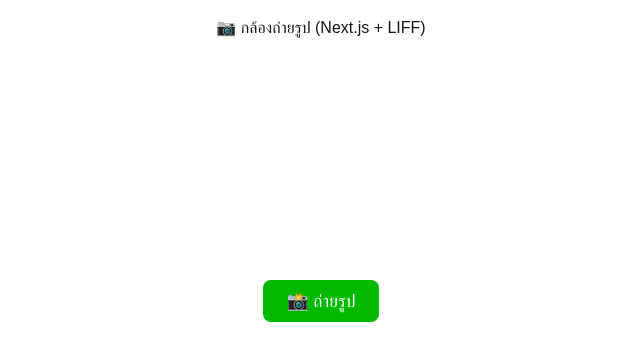
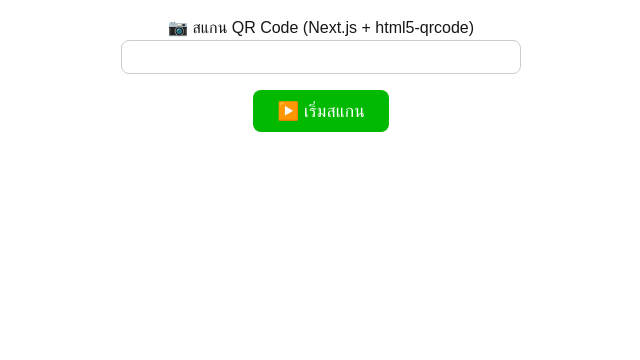
Before and after one commit to dayjakkrit03/my-vercel-app, a Next.js app: page / in a window 1280 px wide. Shown: the top 360 px of the page, without its empty margins (319-959 px from the left). Built offline with nearby package versions, Linux system fonts and the light colour scheme; no server answers.

Commit message:
test scan qrcode

```diff
--- a/app/page.tsx
+++ b/app/page.tsx
@@ -1,67 +1,80 @@
-// v.1.1.5 =============================================================================================
+// v.1.1.6 scan qr code ====================================================================================================
 // app/page.tsx
 'use client'
 
 import { useEffect, useRef, useState } from 'react'
+import { Html5Qrcode } from 'html5-qrcode'
 
-export default function HomePage() {
-  const videoRef = useRef<HTMLVideoElement>(null)
-  const canvasRef = useRef<HTMLCanvasElement>(null)
-  const [photo, setPhoto] = useState<string | null>(null)
+export default function QRScannerPage() {
+  const [scannedResult, setScannedResult] = useState<string | null>(null)
   const [error, setError] = useState<string | null>(null)
+  const scannerRef = useRef<Html5Qrcode | null>(null)
+  const qrRegionId = 'qr-reader'
+
+  const startScan = async () => {
+    try {
+      const config = { fps: 10, qrbox: 250 }
+
+      const qrCodeSuccessCallback = (decodedText: string) => {
+        setScannedResult(decodedText)
+        stopScan()
+      }
+
+      const qrCodeErrorCallback = (errorMessage: string) => {
+        // สำหรับ debug: ไม่แนะนำให้ setError ทุกครั้ง
+        console.warn('QR Error:', errorMessage)
+      }
+
+      scannerRef.current = new Html5Qrcode(qrRegionId)
+      await scannerRef.current.start(
+        { facingMode: 'environment' },
+        config,
+        qrCodeSuccessCallback,
+        qrCodeErrorCallback
+      )
+    } catch (err: any) {
+      console.error(err)
+      setError('ไม่สามารถเปิดกล้องได้ หรือไม่พบกล้องในอุปกรณ์')
+    }
+  }
+
+  const stopScan = () => {
+    scannerRef.current?.stop().then(() => {
+      scannerRef.current?.clear()
+    }).catch((err) => {
+      console.error('หยุดกล้องล้มเหลว', err)
+    })
+  }
 
   useEffect(() => {
-    // เรียกกล้องทันทีเมื่อโหลดหน้า
-    navigator.mediaDevices.getUserMedia({ video: true })
-      .then((stream) => {
-        if (videoRef.current) {
-          videoRef.current.srcObject = stream
-        }
-      })
-      .catch((err) => {
-        console.error('Camera access error:', err)
-        setError('❌ ไม่สามารถเข้าถึงกล้องได้ กรุณาอนุญาตการใช้กล้องในเบราว์เซอร์')
-      })
-
     return () => {
-      // ปิดกล้องเมื่อออกจากหน้า
-      const stream = videoRef.current?.srcObject as MediaStream
-      stream?.getTracks().forEach(track => track.stop())
+      stopScan()
     }
   }, [])
 
-  const handleCapture = () => {
-    const video = videoRef.current
-    const canvas = canvasRef.current
-    if (!video || !canvas) return
-
-    canvas.width = video.videoWidth
-    canvas.height = video.videoHeight
-    const ctx = canvas.getContext('2d')
-    if (ctx) {
-      ctx.drawImage(video, 0, 0, canvas.width, canvas.height)
-      const imageData = canvas.toDataURL('image/png')
-      setPhoto(imageData)
-    }
-  }
-
   return (
     <main style={{ padding: '1rem', textAlign: 'center' }}>
-      <h1>📷 กล้องถ่ายรูป (Next.js + LIFF)</h1>
+      <h1>📷 สแกน QR Code (Next.js + html5-qrcode)</h1>
 
-      {error ? (
-        <p style={{ color: 'red' }}>{error}</p>
+      {scannedResult ? (
+        <div style={{ marginTop: '1rem' }}>
+          <h2>✅ สแกนสำเร็จ:</h2>
+          <p style={{ wordBreak: 'break-all', color: 'green' }}>{scannedResult}</p>
+          <button onClick={() => { setScannedResult(null); startScan(); }}>
+            🔄 สแกนใหม่
+          </button>
+        </div>
       ) : (
         <>
-          <video
-            ref={videoRef}
-            autoPlay
-            playsInline
-            muted
-            style={{ width: '100%', maxWidth: 400, borderRadius: 8 }}
-          />
-          <br />
-          <button onClick={handleCapture} style={{
+          <div id={qrRegionId} style={{
+            width: '100%',
+            maxWidth: '400px',
+            margin: '0 auto',
+            padding: '1rem',
+            border: '1px solid #ccc',
+            borderRadius: '8px'
+          }} />
+          <button onClick={startScan} style={{
             marginTop: '1rem',
             padding: '0.5rem 1.5rem',
             fontSize: '1.1rem',
@@ -71,26 +84,111 @@ export default function HomePage() {
             border: 'none',
             cursor: 'pointer'
           }}>
-            📸 ถ่ายรูป
+            ▶️ เริ่มสแกน
           </button>
         </>
       )}
 
-      <canvas ref={canvasRef} style={{ display: 'none' }} />
-
-      {photo && (
-        <div style={{ marginTop: '1rem' }}>
-          <h2>📸 รูปที่ถ่าย:</h2>
-          <img
-            src={photo}
-            alt="Captured"
-            style={{ width: '100%', maxWidth: 400, borderRadius: 8, border: '2px solid #ccc' }}
-          />
-        </div>
-      )}
+      {error && <p style={{ color: 'red', marginTop: '1rem' }}>{error}</p>}
     </main>
   )
 }
+
+// v.1.1.6 scan qr code ====================================================================================================
+
+// v.1.1.5 camera tack a photo =============================================================================================
+// app/page.tsx
+// 'use client'
+
+// import { useEffect, useRef, useState } from 'react'
+
+// export default function HomePage() {
+//   const videoRef = useRef<HTMLVideoElement>(null)
+//   const canvasRef = useRef<HTMLCanvasElement>(null)
+//   const [photo, setPhoto] = useState<string | null>(null)
+//   const [error, setError] = useState<string | null>(null)
+
+//   useEffect(() => {
+//     // เรียกกล้องทันทีเมื่อโหลดหน้า
+//     navigator.mediaDevices.getUserMedia({ video: true })
+//       .then((stream) => {
+//         if (videoRef.current) {
+//           videoRef.current.srcObject = stream
+//         }
+//       })
+//       .catch((err) => {
+//         console.error('Camera access error:', err)
+//         setError('❌ ไม่สามารถเข้าถึงกล้องได้ กรุณาอนุญาตการใช้กล้องในเบราว์เซอร์')
+//       })
+
+//     return () => {
+//       // ปิดกล้องเมื่อออกจากหน้า
+//       const stream = videoRef.current?.srcObject as MediaStream
+//       stream?.getTracks().forEach(track => track.stop())
+//     }
+//   }, [])
+
+//   const handleCapture = () => {
+//     const video = videoRef.current
+//     const canvas = canvasRef.current
+//     if (!video || !canvas) return
+
+//     canvas.width = video.videoWidth
+//     canvas.height = video.videoHeight
+//     const ctx = canvas.getContext('2d')
+//     if (ctx) {
+//       ctx.drawImage(video, 0, 0, canvas.width, canvas.height)
+//       const imageData = canvas.toDataURL('image/png')
+//       setPhoto(imageData)
+//     }
+//   }
+
+//   return (
+//     <main style={{ padding: '1rem', textAlign: 'center' }}>
+//       <h1>📷 กล้องถ่ายรูป (Next.js + LIFF)</h1>
+
+//       {error ? (
+//         <p style={{ color: 'red' }}>{error}</p>
+//       ) : (
+//         <>
+//           <video
+//             ref={videoRef}
+//             autoPlay
+//             playsInline
+//             muted
+//             style={{ width: '100%', maxWidth: 400, borderRadius: 8 }}
+//           />
+//           <br />
+//           <button onClick={handleCapture} style={{
+//             marginTop: '1rem',
+//             padding: '0.5rem 1.5rem',
+//             fontSize: '1.1rem',
+//             borderRadius: '8px',
+//             backgroundColor: '#00B900',
+//             color: 'white',
+//             border: 'none',
+//             cursor: 'pointer'
+//           }}>
+//             📸 ถ่ายรูป
+//           </button>
+//         </>
+//       )}
+
+//       <canvas ref={canvasRef} style={{ display: 'none' }} />
+
+//       {photo && (
+//         <div style={{ marginTop: '1rem' }}>
+//           <h2>📸 รูปที่ถ่าย:</h2>
+//           <img
+//             src={photo}
+//             alt="Captured"
+//             style={{ width: '100%', maxWidth: 400, borderRadius: 8, border: '2px solid #ccc' }}
+//           />
+//         </div>
+//       )}
+//     </main>
+//   )
+// }
 
 // v.1.1.5 =============================================================================================
 
--- a/package.json
+++ b/package.json
@@ -10,6 +10,7 @@
   },
   "dependencies": {
     "@line/liff": "^2.27.0",
+    "html5-qrcode": "^2.3.8",
     "next": "15.4.1",
     "react": "19.1.0",
     "react-dom": "19.1.0"
```
Also changed, not shown: 1 other file (tests, documents, lock files or other folders).
